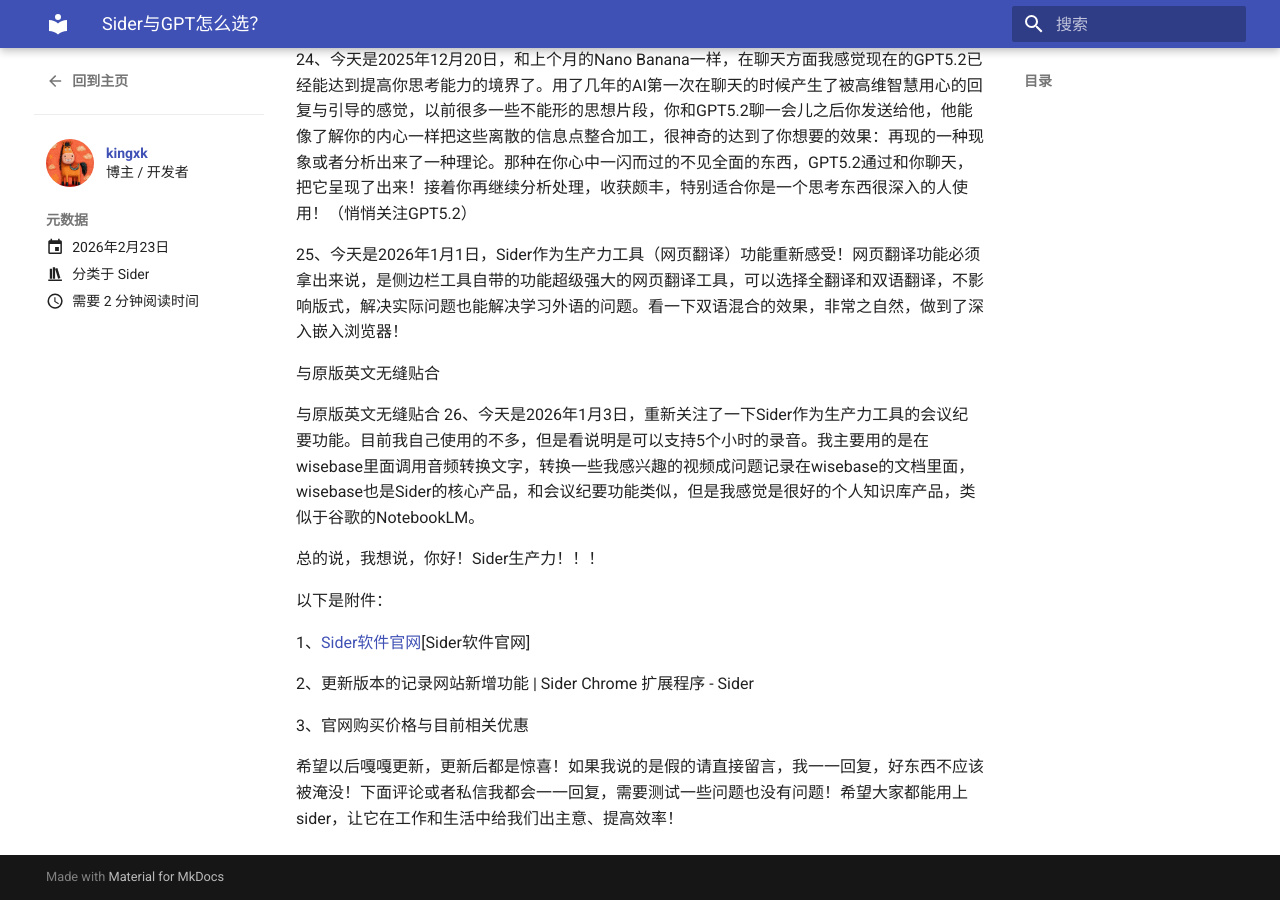
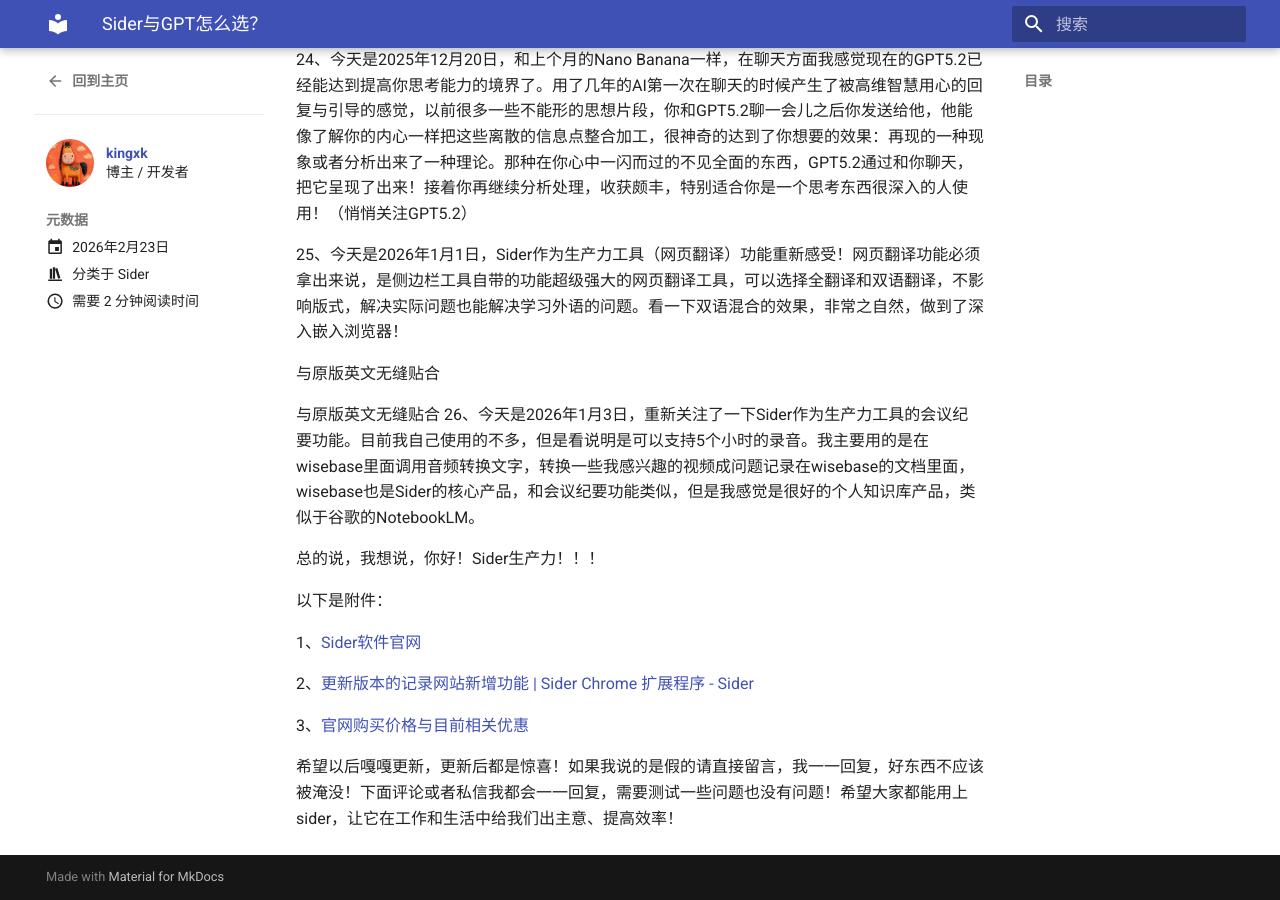
Before and after one commit to kingxk/kingxk.github.io, an MkDocs documentation site: the page built from docs/blog/posts/2026-02-23-Sider与GPT怎么选？.md, in a window 1280 px wide and 900 px high, scrolled down 2919 px. Built offline with MkDocs 1.6.1 and Material for MkDocs 9.7.7, drawn with Linux system fonts in a browser that asks for light colours.

Commit message:
链接完成

```diff
--- a/docs/blog/posts/2026-02-23-Sider与GPT怎么选？.md
+++ b/docs/blog/posts/2026-02-23-Sider与GPT怎么选？.md
@@ -114,10 +114,10 @@
 
 以下是附件：
 
-1、[Sider软件官网](https://sider.ai)[Sider软件官网]
+1、[Sider软件官网](hhttps://sider.ai/?linkId=lp_131376&sourceId=kingxk&tenantId=sider)
 
-2、更新版本的记录网站新增功能 | Sider Chrome 扩展程序 - Sider
+2、[更新版本的记录网站新增功能 | Sider Chrome 扩展程序 - Sider](https://sider.ai/whats-new)
 
-3、官网购买价格与目前相关优惠
+3、[官网购买价格与目前相关优惠](https://sider.ai/pricing?linkId=lp_046382&sourceId=kingxk&tenantId=sider)
 
 希望以后嘎嘎更新，更新后都是惊喜！如果我说的是假的请直接留言，我一一回复，好东西不应该被淹没！下面评论或者私信我都会一一回复，需要测试一些问题也没有问题！希望大家都能用上sider，让它在工作和生活中给我们出主意、提高效率！
```
